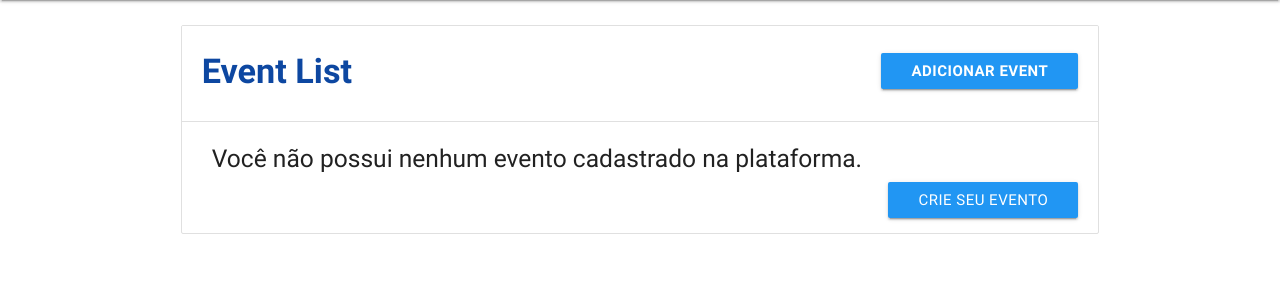
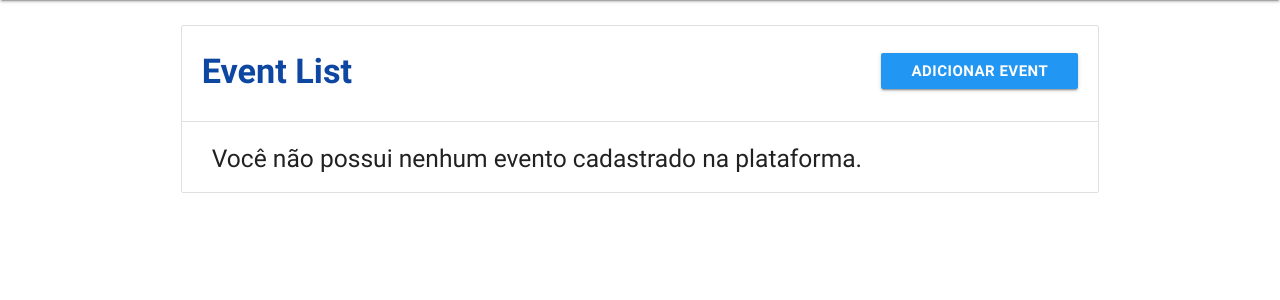
Before and after one commit to werberth/EventPlus, a Django app: template frontend/templates/events/my_events.html in a window 1280 px wide. Shown: the part 64-364 px from the top of the page. Run offline with Django 3.2, Linux system fonts and the light colour scheme; the template is opened without the code that fills it, so the values that code supplies are empty; style sheets or scripts are compiled from the project's sources; some libraries are stand-ins or nearby versions.

Commit message:
excluding an event's add button, from the list in the template my_events.html

```diff
--- a/frontend/templates/events/my_events.html
+++ b/frontend/templates/events/my_events.html
@@ -28,7 +28,6 @@
 					{% empty %}
 						<li class="collection-item">
 							<h5>Você não possui nenhum evento cadastrado na plataforma.</h5>
-							<span id="btn-event-create"><a class="waves-effect waves-light btn blue" btnhref="{% url 'events:create' %}">Crie seu Evento</a></span>
 						</li>
 
 					{% endfor %}
```
